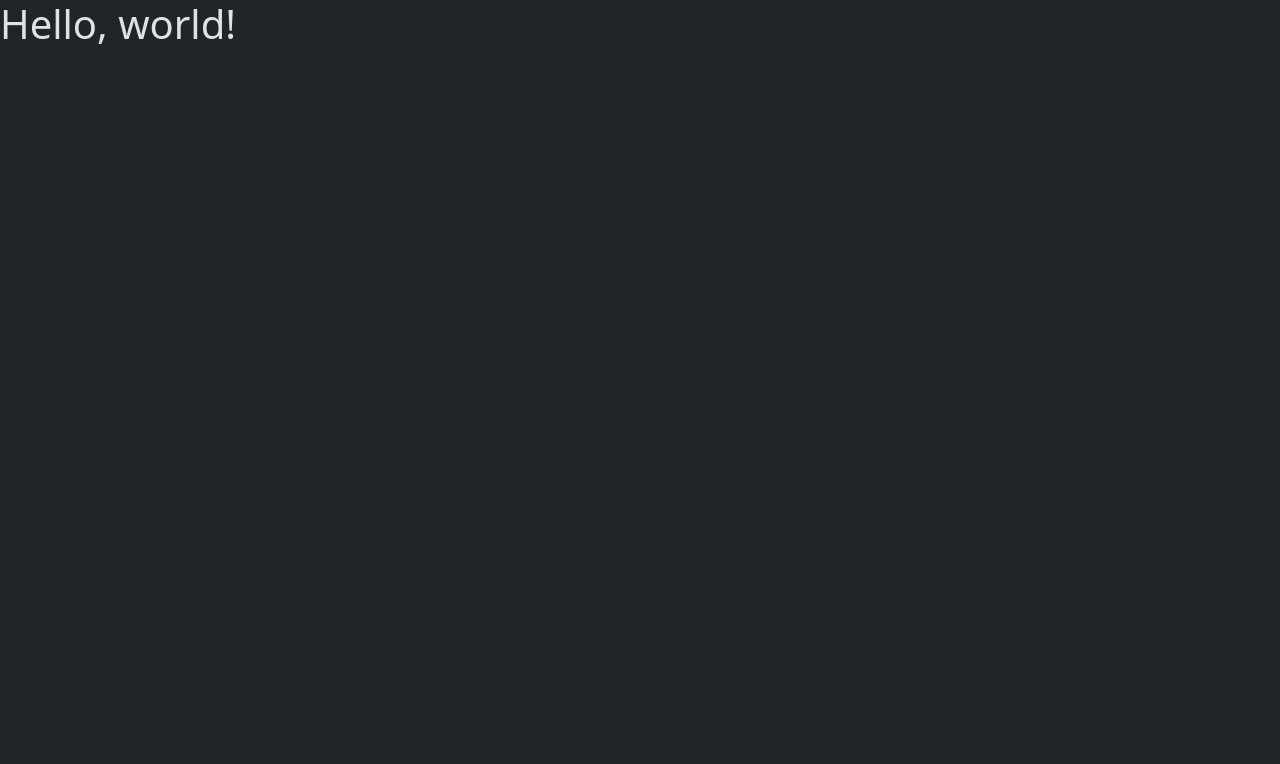
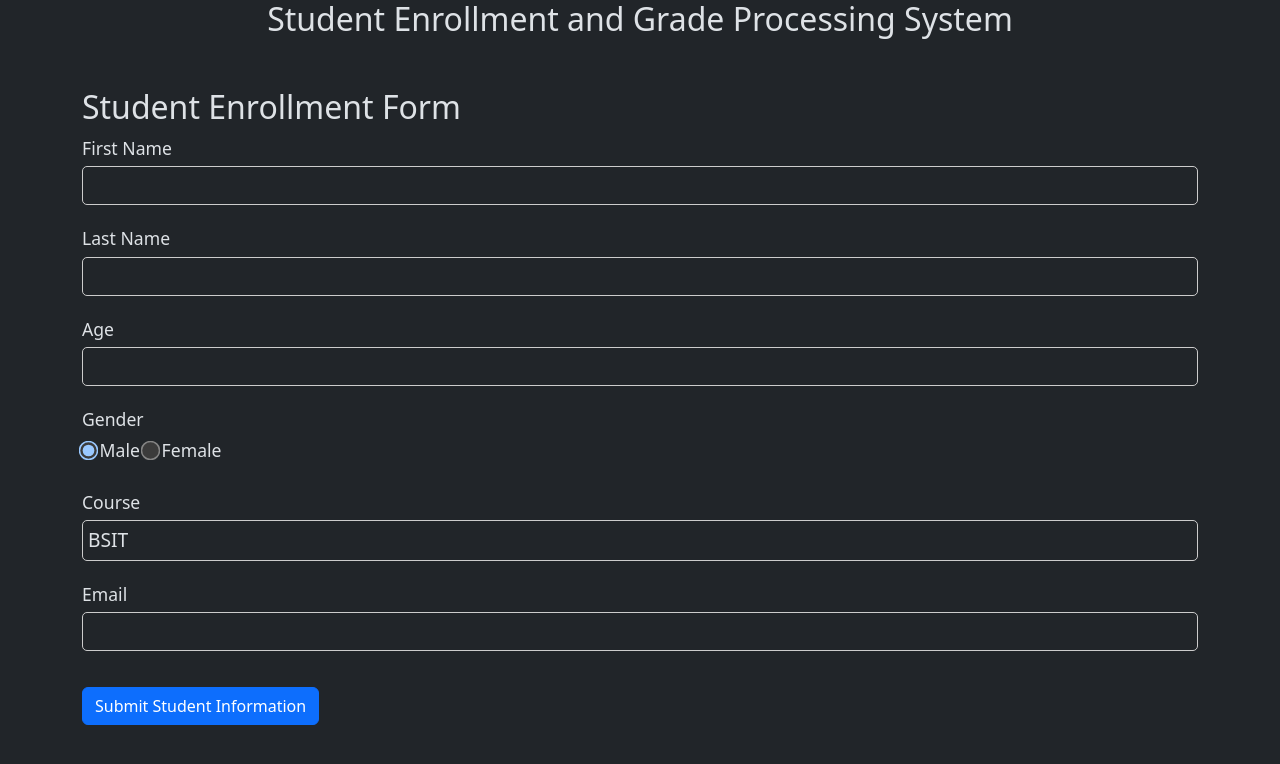
Before and after one commit to Yume-Irido/prelim-php, a PHP site: page / in a window 1280 px wide. Before the commit the part shown is almost empty. Shown: the top 764 px of the page. Run offline with PHP 8.4, Linux system fonts and the light colour scheme.

Commit message:
finish the form

```diff
--- a/index.php
+++ b/index.php
@@ -1,14 +1,67 @@
-<!doctype html>
+<!DOCTYPE html>
 <html lang="en" data-bs-theme="dark">
-  <head>
-    <meta charset="utf-8">
-    <meta name="viewport" content="width=device-width, initial-scale=1">
-    <title>Bootstrap demo</title>
+
+<head>
+    <meta charset="UTF-8">
+    <meta name="viewport" content="width=device-width, initial-scale=1.0">
+    <title>Enrollment System</title>
     <link href="https://cdn.jsdelivr.net/npm/bootstrap@5.3.3/dist/css/bootstrap.min.css" rel="stylesheet" integrity="sha384-QWTKZyjpPEjISv5WaRU9OFeRpok6YctnYmDr5pNlyT2bRjXh0JMhjY6hW+ALEwIH" crossorigin="anonymous">
     <link rel="stylesheet" href="style.css">
-  </head>
-  <body>
-    <h1>Hello, world!</h1>
-    <script src="https://cdn.jsdelivr.net/npm/bootstrap@5.3.3/dist/js/bootstrap.bundle.min.js" integrity="sha384-YvpcrYf0tY3lHB60NNkmXc5s9fDVZLESaAA55NDzOxhy9GkcIdslK1eN7N6jIeHz" crossorigin="anonymous"></script>
-  </body>
+
+</head>
+
+<body>
+
+    <h1 class="text-center">Student Enrollment and Grade Processing System</h1>
+
+    <form id="enrollmentForm" class="container" style="display: block;">
+        <h2>Student Enrollment Form</h2>
+
+        <div class="form-group">
+            <label for="fname">First Name</label>
+            <input type="text" name="fname" id="fname" required class="form-control">
+        </div>
+
+        <div class="form-group">
+            <label for="gname">Last Name</label>
+            <input type="text" name="gname" id="gname" required class="form-control">
+        </div>
+
+        <div class="form-group">
+            <label for="age">Age</label>
+            <input type="number" name="age" id="age" required class="form-control">
+        </div>
+
+        <div class="form-group">
+            <label>Gender</label>
+            <div>
+                <label><input type="radio" name="gender" value="Male" checked> Male</label>
+
+                <label><input type="radio" name="gender" value="Female"> Female</label>
+            </div>
+        </div>
+
+        <div class="form-group">
+            <label for="coursename">Course</label>
+            <select name="coursename" id="coursename" class="form-control">
+                <option value="BSIT">BSIT</option>
+                <option value="BSCS">BSCS</option>
+                <option value="BSME">BSME</option>
+                <option value="BSEE">BSEE</option>
+            </select>
+        </div>
+
+        <div class="form-group">
+            <label for="emailname">Email</label>
+            <input type="email" name="emailname" id="emailname" required class="form-control">
+        </div>
+
+        <button type="submit" class="btn btn-primary mt-3">Submit Student Information</button>
+    </form>
+
+    <script src="https://cdn.jsdelivr.net/npm/bootstrap@5.3.3/dist/js/bootstrap.bundle.min.js"
+        integrity="sha384-YvpcrYf0tY3lHB60NNkmXc5s9fDVZLESaAA55NDzOxhy9GkcIdslK1eN7N6jIeHz"
+        crossorigin="anonymous"></script>
+</body>
+
 </html>
--- a/style.css
+++ b/style.css
@@ -0,0 +1,37 @@
+form {
+            padding-top: 30px;
+            padding-left: 100px;
+            padding-right: 100px;
+        }
+
+        h1 {
+            text-align: center;
+            font-size: 2rem;
+            margin-bottom: 20px;
+        }
+
+        input[type="text"],
+        input[type="email"],
+        input[type="number"],
+        #coursename {
+            width: 100%;
+            height: 10%;
+            padding: 5px;
+            font-size: 1.2rem;
+            border-radius: 5px;
+            border: 1px solid #ccc;
+        }
+
+        input[type="radio"] {
+            transform: scale(1.5);
+        }
+
+        label {
+            font-size: 1.1rem;
+            margin-bottom: 5px;
+            display: inline-block;
+        }
+
+        .form-group {
+            margin-bottom: 20px;
+        }
```
